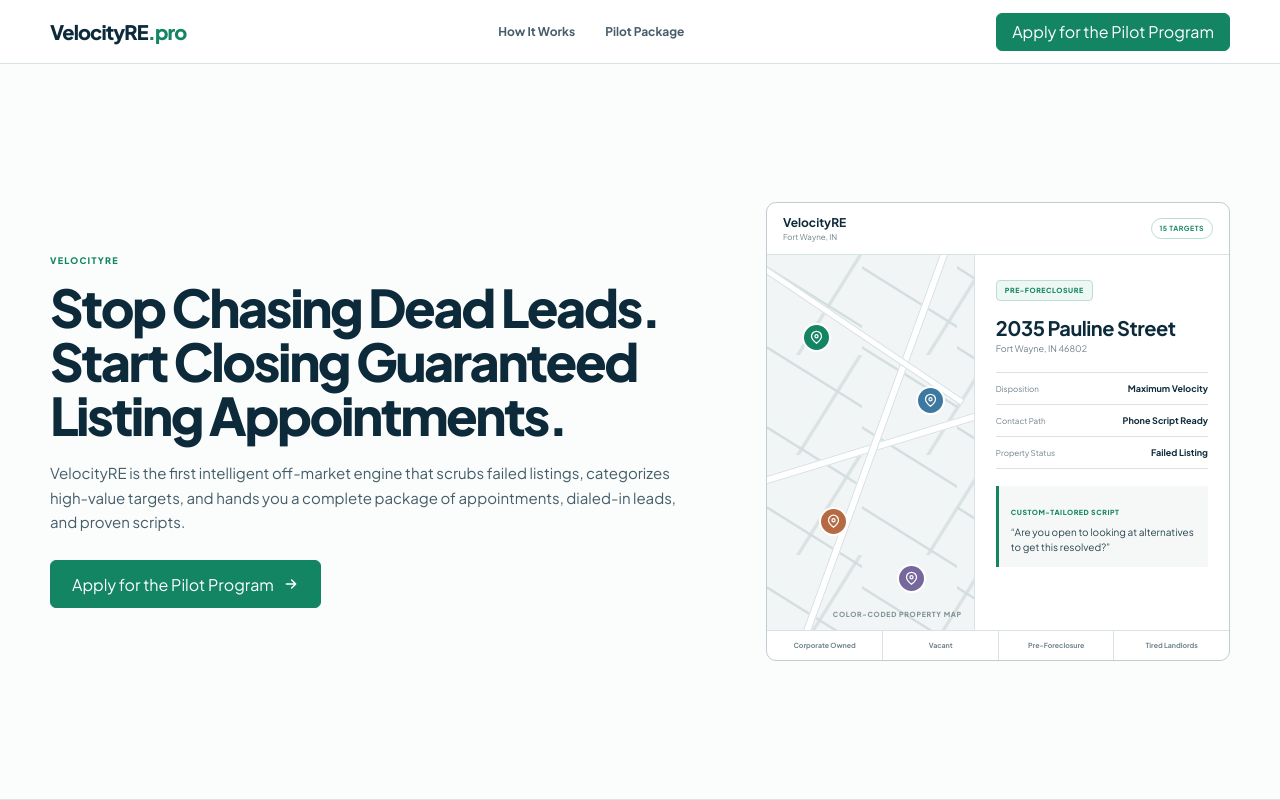
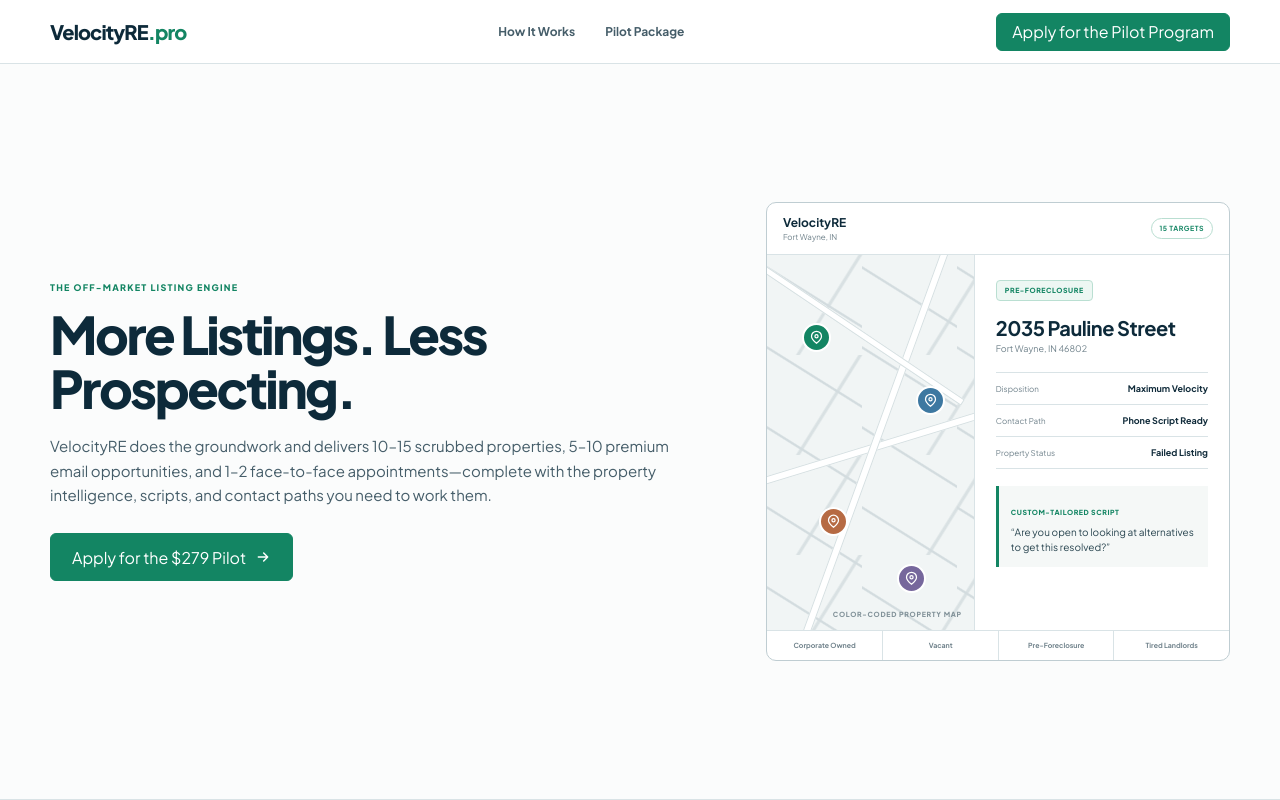
Before and after one commit to bbarnes4318/velo, a Next.js app: page / in a window 1280 px wide. Shown: the top 800 px of the page. Built offline with nearby package versions, Linux system fonts and the light colour scheme.

Commit message:
Replace hero with concise value proposition

```diff
--- a/src/app/page.tsx
+++ b/src/app/page.tsx
@@ -67,10 +67,10 @@
       <section className={styles.hero}>
         <div className={styles.heroInner}>
           <div className={styles.heroCopy}>
-            <span className={styles.sectionLabel}>VELOCITYRE</span>
-            <h1><span>Stop Chasing Dead Leads. </span><span>Start Closing Guaranteed </span><span>Listing Appointments.</span></h1>
-            <p>VelocityRE is the first intelligent off-market engine that scrubs failed listings, categorizes high-value targets, and hands you a complete package of appointments, dialed-in leads, and proven scripts.</p>
-            <button className={styles.primaryButton} onClick={() => scrollToId('apply')}>Apply for the Pilot Program <Arrow /></button>
+            <span className={styles.sectionLabel}>THE OFF-MARKET LISTING ENGINE</span>
+            <h1>More Listings. Less Prospecting.</h1>
+            <p>VelocityRE does the groundwork and delivers 10–15 scrubbed properties, 5–10 premium email opportunities, and 1–2 face-to-face appointments—complete with the property intelligence, scripts, and contact paths you need to work them.</p>
+            <button className={styles.primaryButton} onClick={() => scrollToId('apply')}>Apply for the $279 Pilot <Arrow /></button>
           </div>
 
           <div className={styles.productVisual} aria-label="VelocityRE mobile property map illustration">
```
